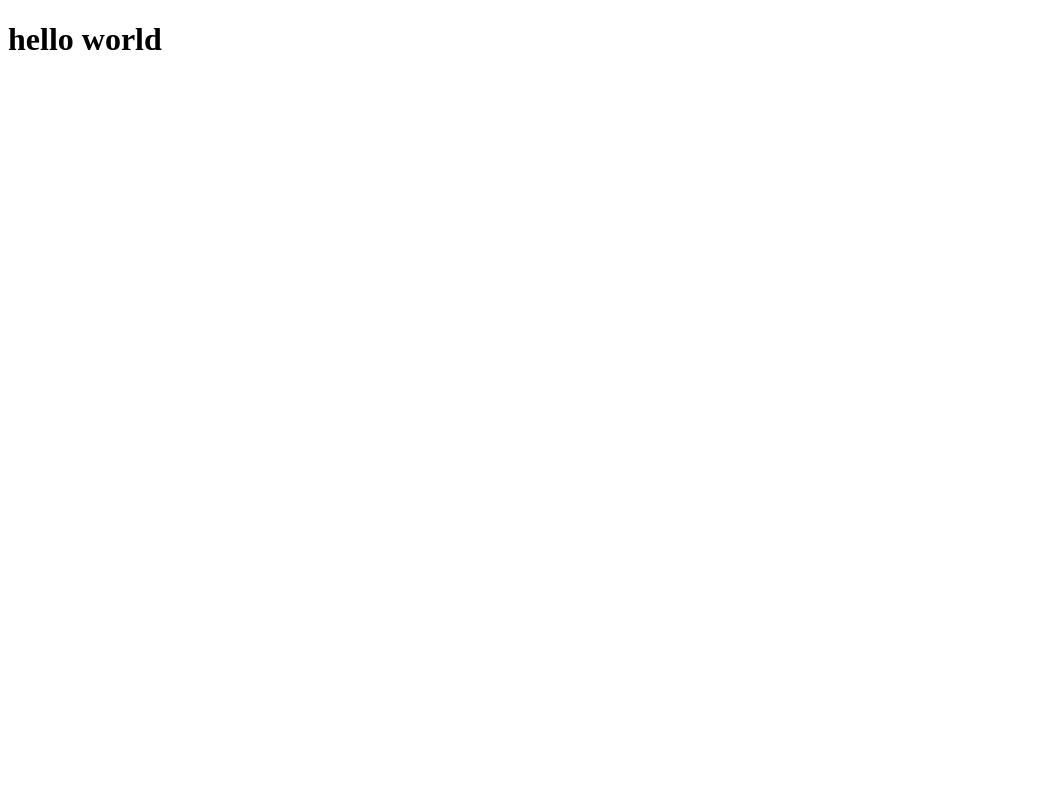
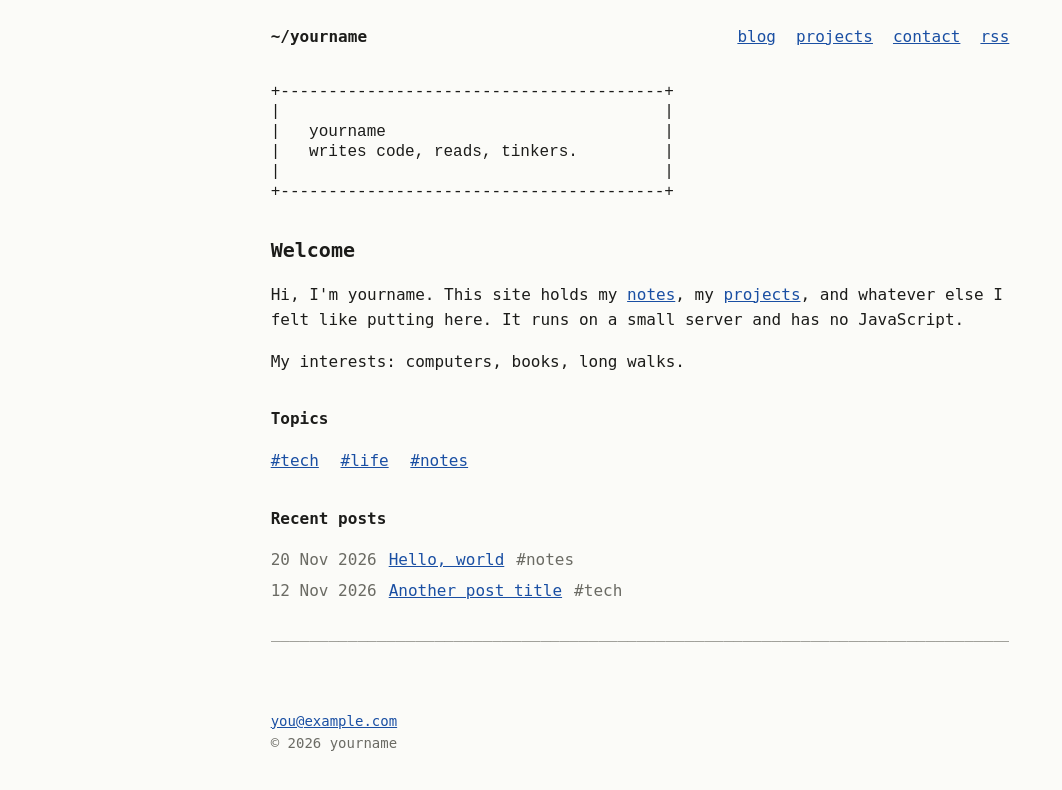
Before and after one commit to l4mm/l4mm.github.io, a plain HTML site: page index.html in a window 1280 px wide. Shown: the whole page, without its empty margins (0-1062 px from the left). Drawn offline with Linux system fonts and the light colour scheme.

Commit message:
load template

```diff
--- a/index.html
+++ b/index.html
@@ -1,11 +1,55 @@
 <!DOCTYPE html>
 <html lang="en">
 <head>
-    <meta charset="UTF-8">
-    <meta name="viewport" content="width=device-width, initial-scale=1.0">
-    <title>home</title>
+<meta charset="utf-8">
+<meta name="viewport" content="width=device-width, initial-scale=1">
+<meta name="description" content="Personal website of yourname.">
+<title>yourname</title>
+<link rel="stylesheet" href="style.css">
 </head>
 <body>
-    <h1>hello world</h1>
+
+<nav>
+  <a class="home" href="/">~/yourname</a>
+  <a href="/blog/">blog</a>
+  <a href="/projects/">projects</a>
+  <a href="/contact.html">contact</a>
+  <a href="/feed.xml">rss</a>
+</nav>
+
+<pre class="banner" aria-hidden="true">+----------------------------------------+
+|                                        |
+|   yourname                             |
+|   writes code, reads, tinkers.         |
+|                                        |
++----------------------------------------+</pre>
+
+<h1>Welcome</h1>
+<p>
+  Hi, I'm yourname. This site holds my <a href="/blog/">notes</a>,
+  my <a href="/projects/">projects</a>, and whatever else I felt like putting here.
+  It runs on a small server and has no JavaScript.
+</p>
+<p>My interests: computers, books, long walks.</p>
+
+<h2>Topics</h2>
+<p class="tags">
+  <a href="/tags/tech.html">#tech</a>
+  <a href="/tags/life.html">#life</a>
+  <a href="/tags/notes.html">#notes</a>
+</p>
+
+<h2>Recent posts</h2>
+<ul class="posts">
+  <li><time datetime="2026-11-20">20 Nov 2026</time> <a href="posts/hello.html">Hello, world</a> <span class="dim">#notes</span></li>
+  <li><time datetime="2026-11-12">12 Nov 2026</time> <a href="posts/hello.html">Another post title</a> <span class="dim">#tech</span></li>
+</ul>
+
+<div class="rule" aria-hidden="true">________________________________________________________________________________</div>
+<footer>
+  <a href="mailto:you@example.com">you@example.com</a><br>
+  &copy; 2026 yourname
+</footer>
+
 </body>
 </html>
--- /dev/null
+++ b/style.css
@@ -0,0 +1,37 @@
+:root {
+  --bg: #fbfbf8;
+  --fg: #1c1c1a;
+  --dim: #6b6b64;
+  --link: #1a4fa3;
+  color-scheme: light dark;
+}
+@media (prefers-color-scheme: dark) {
+  :root { --bg: #161614; --fg: #d8d8d0; --dim: #85857c; --link: #8ab4f8; }
+}
+* { box-sizing: border-box; }
+html { background: var(--bg); }
+body {
+  font: 16px/1.6 ui-monospace, "SF Mono", "DejaVu Sans Mono", Menlo, Consolas, monospace;
+  color: var(--fg);
+  max-width: 80ch;
+  margin: 0 auto;
+  padding: 1.5rem 1rem 4rem;
+}
+a { color: var(--link); }
+a:focus-visible { outline: 2px solid var(--link); outline-offset: 2px; }
+nav { display: flex; flex-wrap: wrap; gap: 0 1.25rem; margin-bottom: 2rem; }
+nav .home { margin-right: auto; font-weight: bold; text-decoration: none; color: var(--fg); }
+h1, h2 { font-size: 1em; margin: 2rem 0 .5rem; }
+h1 { font-size: 1.25em; }
+pre.banner {
+  margin: 0 0 2rem; overflow-x: auto; line-height: 1.25; color: var(--fg);
+}
+.rule { color: var(--dim); overflow: hidden; white-space: nowrap; }
+.tags a { margin-right: .75rem; }
+ul.posts { list-style: none; padding: 0; margin: 1rem 0; }
+ul.posts li { display: flex; gap: 1.25ch; margin-bottom: .35rem; flex-wrap: wrap; }
+ul.posts time { color: var(--dim); white-space: nowrap; }
+.dim, footer { color: var(--dim); }
+footer { margin-top: 4rem; font-size: .875em; }
+article p { margin: 0 0 1.1rem; }
+article pre { overflow-x: auto; padding: .75rem; border: 1px solid var(--dim); }
```
Also changed, not shown: posts/hello.html (added, +28 -0 lines).
